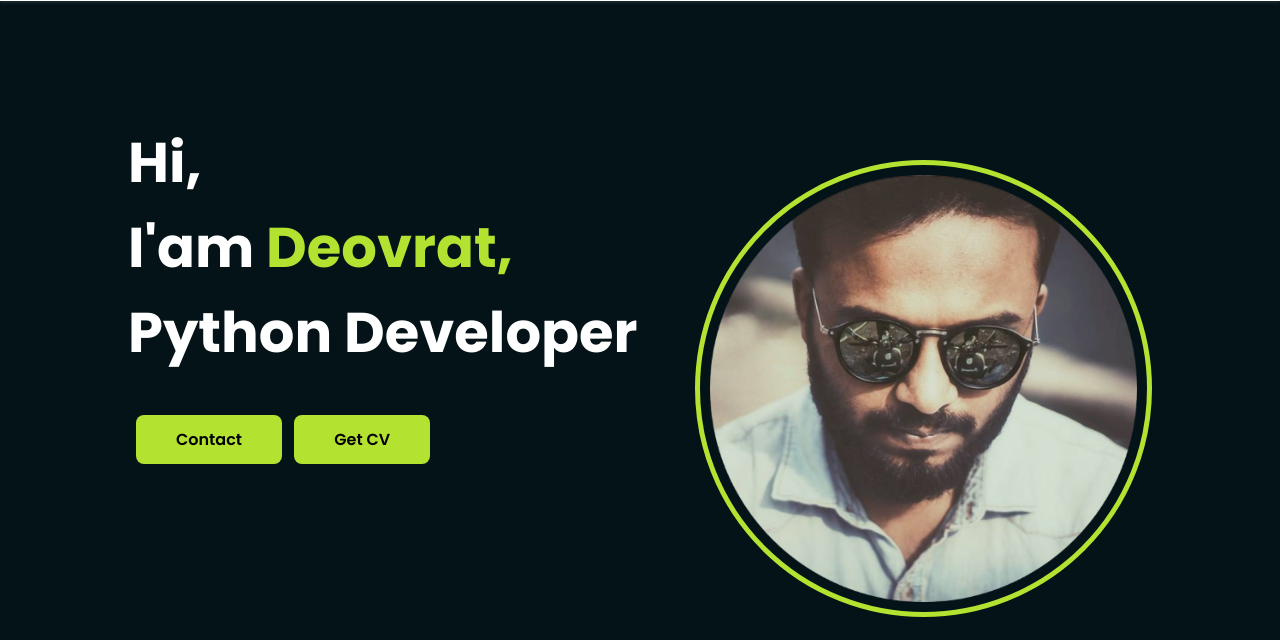
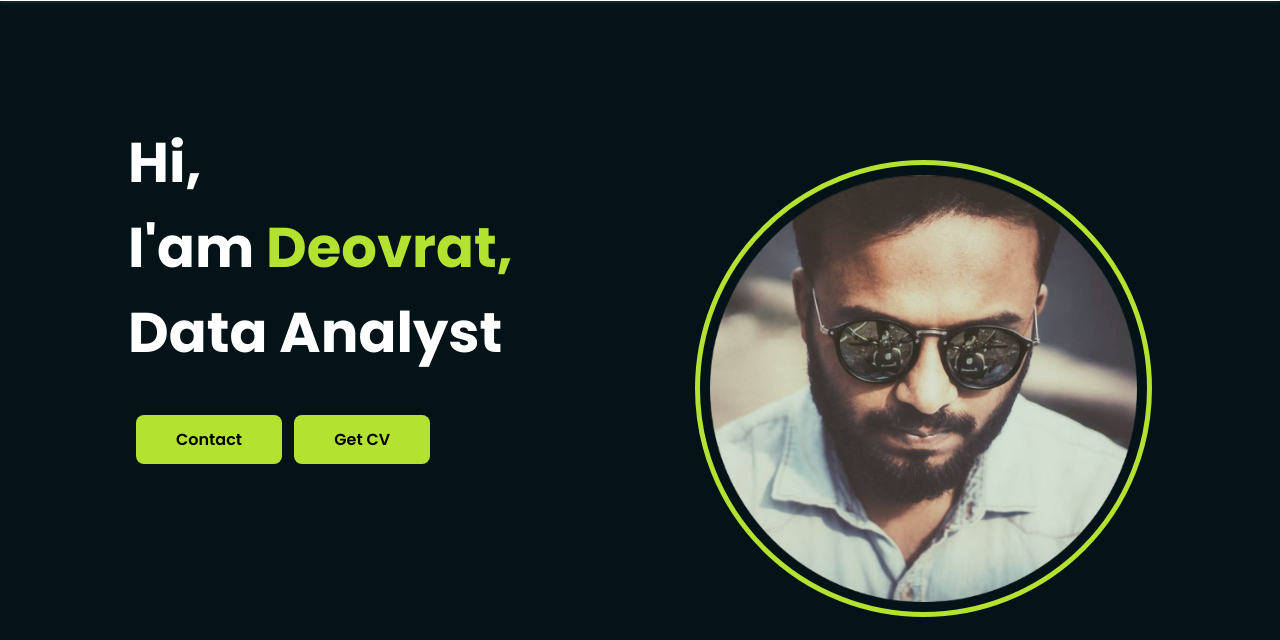
Before and after one commit to devsingh-code/devsingh-code.github.io, a plain HTML site: page index.html in a window 1280 px wide. Shown: the part 63-703 px from the top of the page. Drawn offline with nearby package versions, Linux system fonts and the light colour scheme.

Commit message:
Update index.html

```diff
--- a/index.html
+++ b/index.html
@@ -53,7 +53,7 @@
             <section class="home bd-grid" id="home">
 
                 <div class="home__data">
-                    <h1 class="home__title">Hi,<br>I'am <span class="home__title-color">Deovrat,</span><br>Python Developer</h1>
+                    <h1 class="home__title">Hi,<br>I'am <span class="home__title-color">Deovrat,</span><br>Data Analyst</h1>
                     <a href="mailto:deovrat.singh619@hotmail.com" class="button">Contact</a>
                     <a href="assets/files/Deovrat_Singh Resume.pdf" class="button" download>Get CV</a>
                 </div>
```
